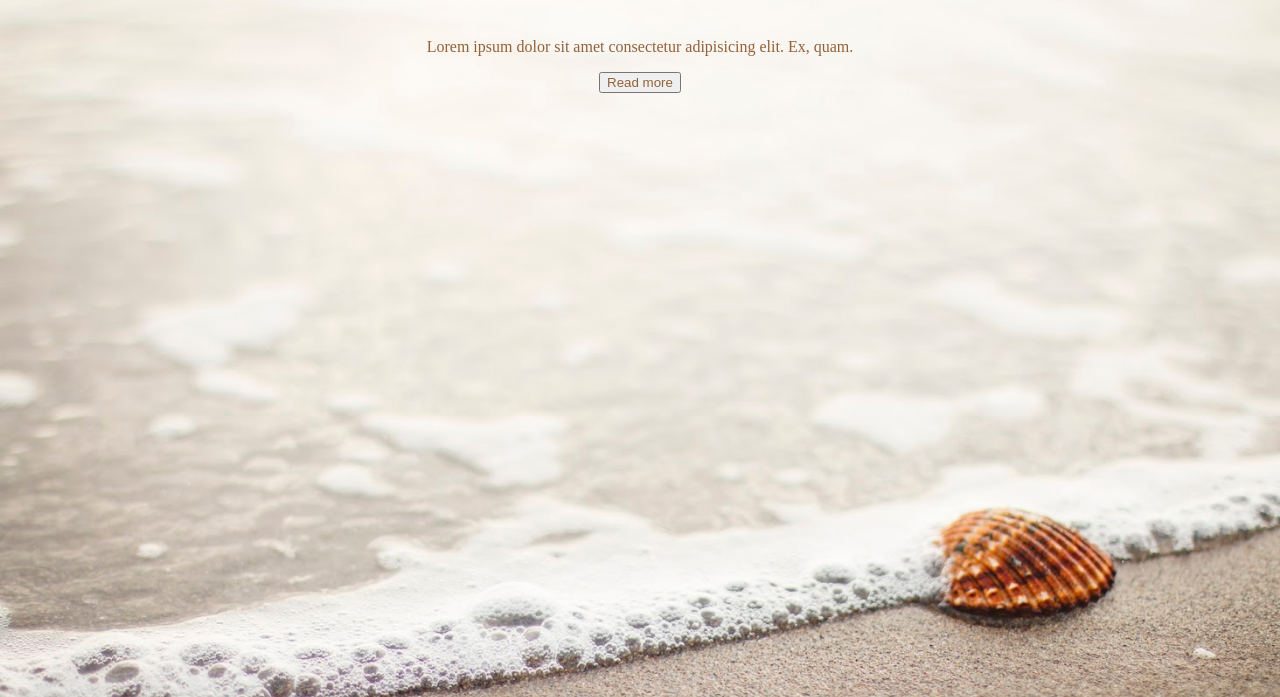
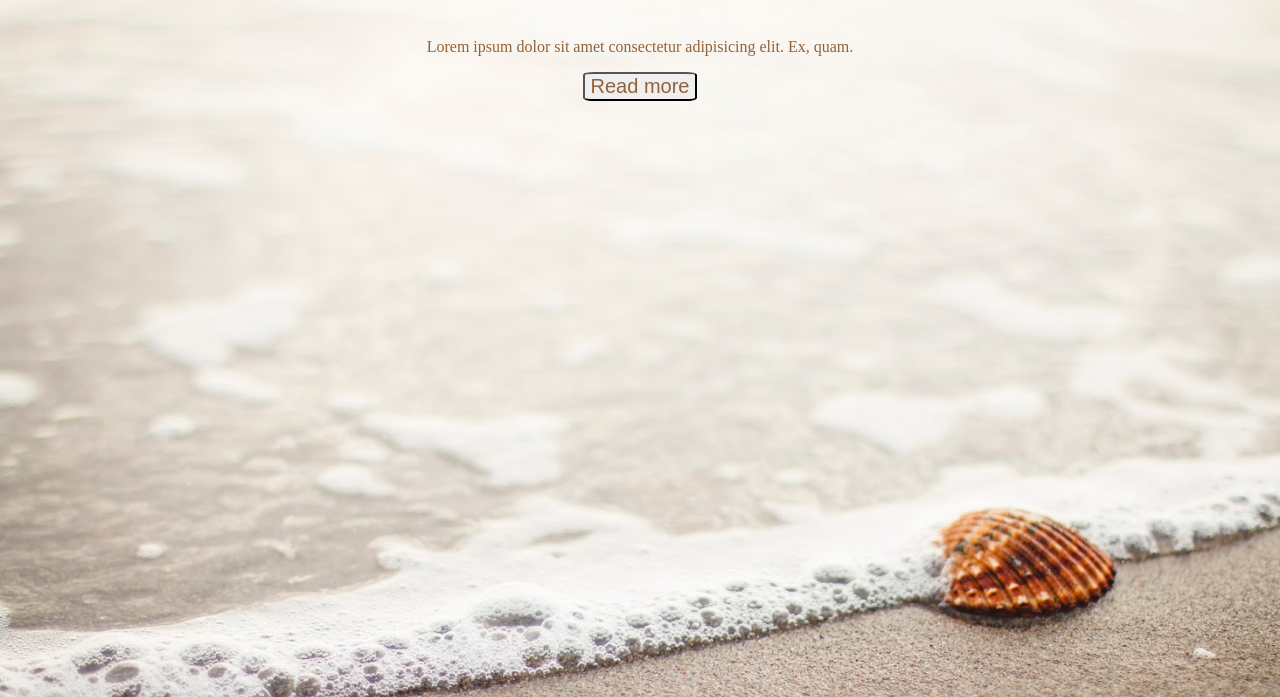
Before and after one commit to kozubslava/beach, a plain HTML site: page index.html in a window 1280 px wide. Shown: the part 103-800 px from the top of the page. Drawn offline with Linux system fonts and the light colour scheme.

Commit message:
add hero

```diff
--- a/assets/css/style.css
+++ b/assets/css/style.css
@@ -15,9 +15,12 @@ body {
 h1{
   font-size: 50px;
 
+
 }
 button {
+  font-size: 20px;
   color: #926239;
+  border-radius: 10%;
 }
 
 .footer div {
```
